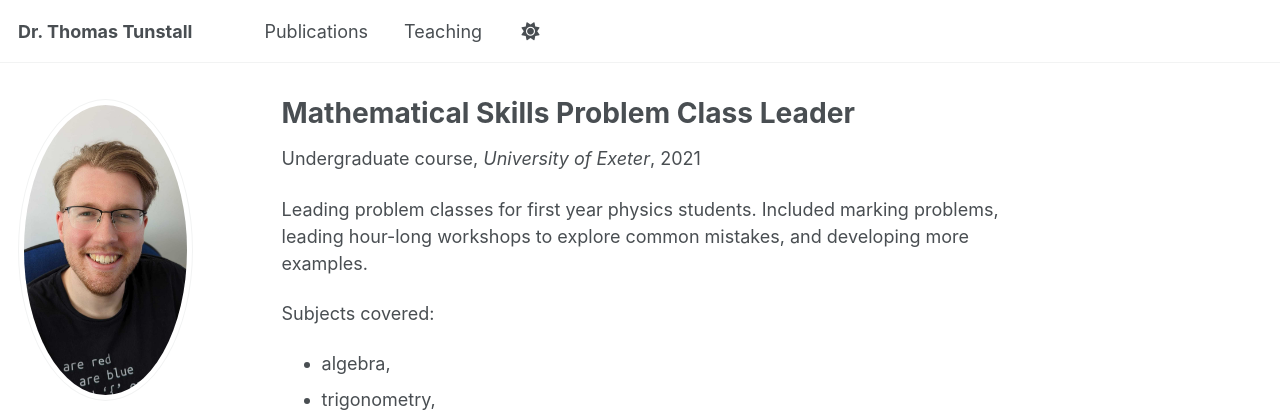
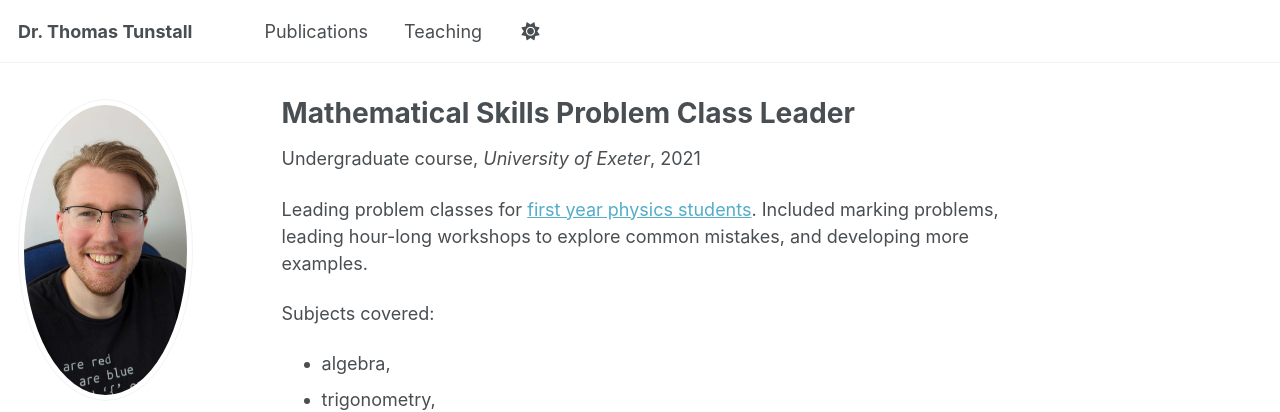
Before and after one commit to ThomasTunstall/ThomasTunstall, a Jekyll site: the page built from _teaching/2021-ProblemsClasses.md, in a window 1280 px wide and 1240 px high. Shown: the top 412 px of the window. Built offline with Jekyll 4.4.1, drawn with Linux system fonts in a browser that asks for light colours; some web fonts are replaced; part of the change alters nothing that is shown.

```diff
--- a/_teaching/2021-ProblemsClasses.md
+++ b/_teaching/2021-ProblemsClasses.md
@@ -7,7 +7,7 @@ venue: "University of Exeter"
 date: 2021-09-25
 ---
 
-Leading problem classes for first year physics students. Included marking problems, leading hour-long workshops to explore common mistakes, and developing more examples.
+Leading problem classes for [first year physics students](https://newton.ex.ac.uk/handbook/modules/PHY1025.html). Included marking problems, leading hour-long workshops to explore common mistakes, and developing more examples.
 
 Subjects covered:
 - algebra,
```
